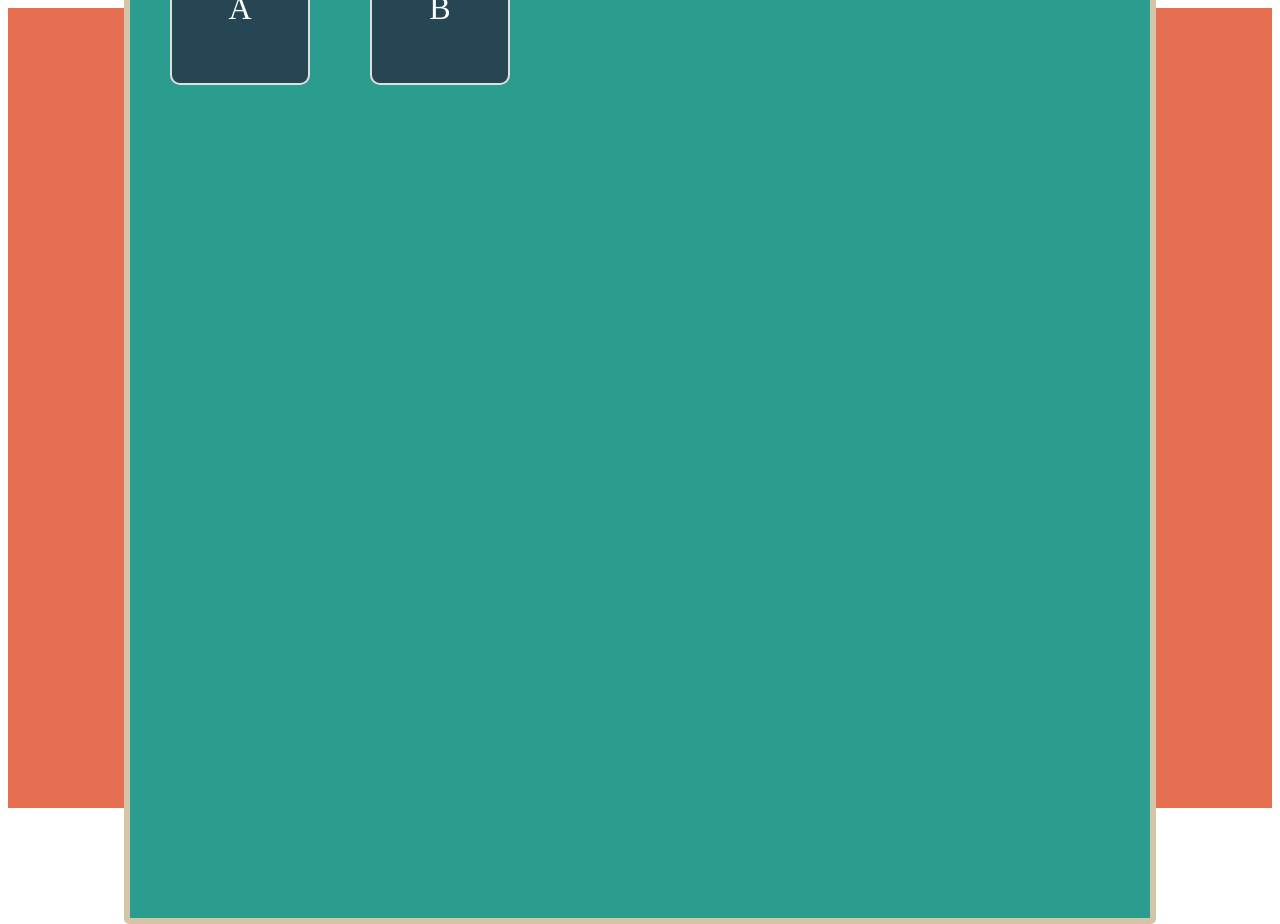
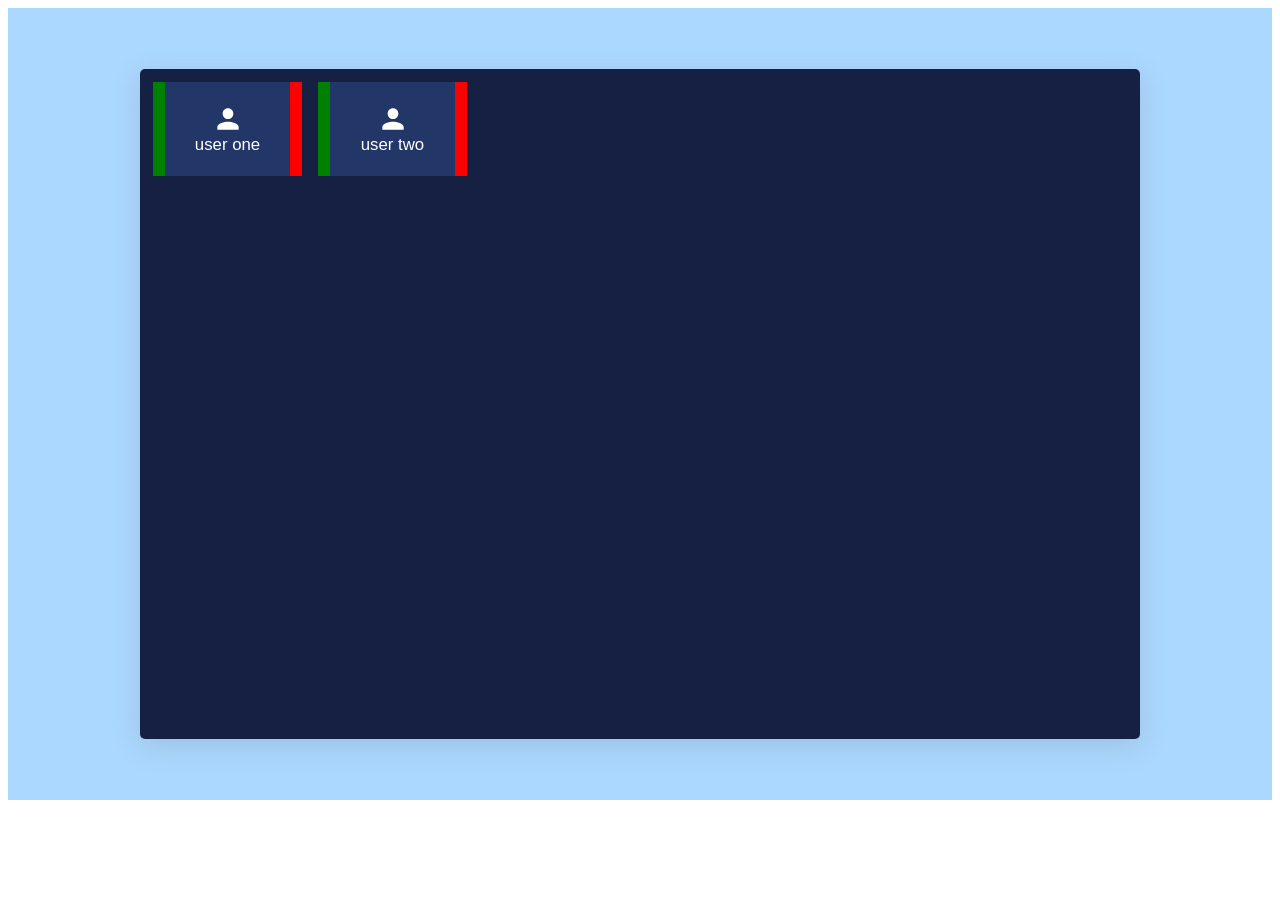
Before and after one commit to nomanoff/vanilla-dnd, a React (Create React App) app: page / in a window 1280 px wide. After the commit the page ends 808 px from the top, so only its background shows below. Built offline with nearby package versions, Linux system fonts and the light colour scheme.

Commit message:
'colors-and-logos-added-temporary-version'

```diff
--- a/package.json
+++ b/package.json
@@ -3,6 +3,8 @@
   "version": "0.1.0",
   "private": true,
   "dependencies": {
+    "@material-ui/core": "^4.11.3",
+    "@material-ui/icons": "^4.11.2",
     "@testing-library/jest-dom": "^5.11.4",
     "@testing-library/react": "^11.1.0",
     "@testing-library/user-event": "^12.1.10",
--- a/src/App.js
+++ b/src/App.js
@@ -1,6 +1,40 @@
 import React, { useState } from "react";
 import styled from "styled-components";
+import PersonIcon from "@material-ui/icons/Person";
 import { ParentBox, ChildBox } from "./Vanilla";
+
+const StyledCanvas = styled.div`
+  background: #abd8ff;
+  width: 100%;
+  height: 99vh;
+  display: flex;
+  justify-content: center;
+  align-items: center;
+`;
+
+const StyledWrapper = styled.div`
+  display: grid;
+  width: 990px;
+  height: 660px;
+  background-color: #162043;
+  border-radius: 5px;
+  margin: 0 auto;
+  padding: 5px;
+  justify-content: center;
+  align-content: center;
+  justify-items: center;
+  align-items: center;
+  box-shadow: rgba(100, 100, 111, 0.2) 0px 7px 29px 0px;
+  grid-template-columns: repeat(6, 165px);
+  grid-template-rows: repeat(6, 110px); ;
+`;
+
+const StyledPersonIcon = styled(PersonIcon)`
+  && {
+    color: white;
+    font-size: 2rem;
+  }
+`;
 
 function App() {
   const [currentDrag, setCurrDrag] = useState("");
@@ -20,21 +54,6 @@ function App() {
     parent8: false,
     parent9: false,
     parent10: false,
-    parent11: false,
-    parent12: false,
-    parent13: false,
-    parent14: false,
-    parent15: false,
-    parent16: false,
-    parent17: false,
-    parent18: false,
-    parent19: false,
-    parent20: false,
-    parent21: false,
-    parent22: false,
-    parent23: false,
-    parent24: false,
-    parent25: false,
   });
   const [hasChild2, setHasChild2] = useState({
     parent1: false,
@@ -47,21 +66,6 @@ function App() {
     parent8: false,
     parent9: false,
     parent10: false,
-    parent11: false,
-    parent12: false,
-    parent13: false,
-    parent14: false,
-    parent15: false,
-    parent16: false,
-    parent17: false,
-    parent18: false,
-    parent19: false,
-    parent20: false,
-    parent21: false,
-    parent22: false,
-    parent23: false,
-    parent24: false,
-    parent25: false,
   });
 
   return (
@@ -75,12 +79,14 @@ function App() {
         >
           {hasChild1.parent1 && (
             <ChildBox key="1" currentChild={handleCurrent} id="a">
-              A
+              <StyledPersonIcon />
+              user one
             </ChildBox>
           )}
           {hasChild2.parent1 && (
             <ChildBox key="2" currentChild={handleCurrent} id="b">
-              B
+              <StyledPersonIcon />
+              user two
             </ChildBox>
           )}
         </ParentBox>
@@ -93,12 +99,14 @@ function App() {
         >
           {hasChild1.parent2 && (
             <ChildBox key="1" currentChild={handleCurrent} id="a">
-              A
+              <StyledPersonIcon />
+              user one
             </ChildBox>
           )}
           {hasChild2.parent2 && (
             <ChildBox key="2" currentChild={handleCurrent} id="b">
-              B
+              <StyledPersonIcon />
+              user two
             </ChildBox>
           )}
         </ParentBox>
@@ -111,12 +119,14 @@ function App() {
         >
           {hasChild1.parent3 && (
             <ChildBox key="1" currentChild={handleCurrent} id="a">
-              A
+              <StyledPersonIcon />
+              user one
             </ChildBox>
           )}
           {hasChild2.parent3 && (
             <ChildBox key="2" currentChild={handleCurrent} id="b">
-              B
+              <StyledPersonIcon />
+              user two
             </ChildBox>
           )}
         </ParentBox>
@@ -128,12 +138,14 @@ function App() {
         >
           {hasChild1.parent4 && (
             <ChildBox key="1" currentChild={handleCurrent} id="a">
-              A
+              <StyledPersonIcon />
+              user one
             </ChildBox>
           )}
           {hasChild2.parent4 && (
             <ChildBox key="2" currentChild={handleCurrent} id="b">
-              B
+              <StyledPersonIcon />
+              user two
             </ChildBox>
           )}
         </ParentBox>
@@ -145,12 +157,14 @@ function App() {
         >
           {hasChild1.parent5 && (
             <ChildBox key="1" currentChild={handleCurrent} id="a">
-              A
+              <StyledPersonIcon />
+              user one
             </ChildBox>
           )}
           {hasChild2.parent5 && (
             <ChildBox key="2" currentChild={handleCurrent} id="b">
-              B
+              <StyledPersonIcon />
+              user two
             </ChildBox>
           )}
         </ParentBox>
@@ -162,12 +176,14 @@ function App() {
         >
           {hasChild1.parent6 && (
             <ChildBox key="1" currentChild={handleCurrent} id="a">
-              A
+              <StyledPersonIcon />
+              user one
             </ChildBox>
           )}
           {hasChild2.parent6 && (
             <ChildBox key="2" currentChild={handleCurrent} id="b">
-              B
+              <StyledPersonIcon />
+              user two
             </ChildBox>
           )}
         </ParentBox>
@@ -179,12 +195,14 @@ function App() {
         >
           {hasChild1.parent7 && (
             <ChildBox key="1" currentChild={handleCurrent} id="a">
-              A
+              <StyledPersonIcon />
+              user one
             </ChildBox>
           )}
           {hasChild2.parent7 && (
             <ChildBox key="2" currentChild={handleCurrent} id="b">
-              B
+              <StyledPersonIcon />
+              user two
             </ChildBox>
           )}
         </ParentBox>
@@ -196,12 +214,14 @@ function App() {
         >
           {hasChild1.parent8 && (
             <ChildBox key="1" currentChild={handleCurrent} id="a">
-              A
+              <StyledPersonIcon />
+              user one
             </ChildBox>
           )}
           {hasChild2.parent8 && (
             <ChildBox key="2" currentChild={handleCurrent} id="b">
-              B
+              <StyledPersonIcon />
+              user two
             </ChildBox>
           )}
         </ParentBox>
@@ -213,12 +233,14 @@ function App() {
         >
           {hasChild1.parent9 && (
             <ChildBox key="1" currentChild={handleCurrent} id="a">
-              A
+              <StyledPersonIcon />
+              user one
             </ChildBox>
           )}
           {hasChild2.parent9 && (
             <ChildBox key="2" currentChild={handleCurrent} id="b">
-              B
+              <StyledPersonIcon />
+              user two
             </ChildBox>
           )}
         </ParentBox>
@@ -230,267 +252,14 @@ function App() {
         >
           {hasChild1.parent10 && (
             <ChildBox key="1" currentChild={handleCurrent} id="a">
-              A
+              <StyledPersonIcon />
+              user one
             </ChildBox>
           )}
           {hasChild2.parent10 && (
             <ChildBox key="2" currentChild={handleCurrent} id="b">
-              B
-            </ChildBox>
-          )}
-        </ParentBox>
-        <ParentBox
-          id="11"
-          current={currentDrag}
-          control1={setHasChild2}
-          control={setHasChild1}
-        >
-          {hasChild1.parent11 && (
-            <ChildBox key="1" currentChild={handleCurrent} id="a">
-              A
-            </ChildBox>
-          )}
-          {hasChild2.parent11 && (
-            <ChildBox key="2" currentChild={handleCurrent} id="b">
-              B
-            </ChildBox>
-          )}
-        </ParentBox>
-        <ParentBox
-          id="12"
-          current={currentDrag}
-          control1={setHasChild2}
-          control={setHasChild1}
-        >
-          {hasChild1.parent12 && (
-            <ChildBox key="1" currentChild={handleCurrent} id="a">
-              A
-            </ChildBox>
-          )}
-          {hasChild2.parent12 && (
-            <ChildBox key="2" currentChild={handleCurrent} id="b">
-              B
-            </ChildBox>
-          )}
-        </ParentBox>
-        <ParentBox
-          id="13"
-          current={currentDrag}
-          control1={setHasChild2}
-          control={setHasChild1}
-        >
-          {hasChild1.parent13 && (
-            <ChildBox key="1" currentChild={handleCurrent} id="a">
-              A
-            </ChildBox>
-          )}
-          {hasChild2.parent13 && (
-            <ChildBox key="2" currentChild={handleCurrent} id="b">
-              B
-            </ChildBox>
-          )}
-        </ParentBox>
-        <ParentBox
-          id="14"
-          current={currentDrag}
-          control1={setHasChild2}
-          control={setHasChild1}
-        >
-          {hasChild1.parent14 && (
-            <ChildBox key="1" currentChild={handleCurrent} id="a">
-              A
-            </ChildBox>
-          )}
-          {hasChild2.parent14 && (
-            <ChildBox key="2" currentChild={handleCurrent} id="b">
-              B
-            </ChildBox>
-          )}
-        </ParentBox>
-        <ParentBox
-          id="15"
-          current={currentDrag}
-          control1={setHasChild2}
-          control={setHasChild1}
-        >
-          {hasChild1.parent15 && (
-            <ChildBox key="1" currentChild={handleCurrent} id="a">
-              A
-            </ChildBox>
-          )}
-          {hasChild2.parent15 && (
-            <ChildBox key="2" currentChild={handleCurrent} id="b">
-              B
-            </ChildBox>
-          )}
-        </ParentBox>
-        <ParentBox
-          id="16"
-          current={currentDrag}
-          control1={setHasChild2}
-          control={setHasChild1}
-        >
-          {hasChild1.parent16 && (
-            <ChildBox key="1" currentChild={handleCurrent} id="a">
-              A
-            </ChildBox>
-          )}
-          {hasChild2.parent16 && (
-            <ChildBox key="2" currentChild={handleCurrent} id="b">
-              B
-            </ChildBox>
-          )}
-        </ParentBox>
-        <ParentBox
-          id="17"
-          current={currentDrag}
-          control1={setHasChild2}
-          control={setHasChild1}
-        >
-          {hasChild1.parent17 && (
-            <ChildBox key="1" currentChild={handleCurrent} id="a">
-              A
-            </ChildBox>
-          )}
-          {hasChild2.parent17 && (
-            <ChildBox key="2" currentChild={handleCurrent} id="b">
-              B
-            </ChildBox>
-          )}
-        </ParentBox>
-        <ParentBox
-          id="18"
-          current={currentDrag}
-          control1={setHasChild2}
-          control={setHasChild1}
-        >
-          {hasChild1.parent18 && (
-            <ChildBox key="1" currentChild={handleCurrent} id="a">
-              A
-            </ChildBox>
-          )}
-          {hasChild2.parent18 && (
-            <ChildBox key="2" currentChild={handleCurrent} id="b">
-              B
-            </ChildBox>
-          )}
-        </ParentBox>
-        <ParentBox
-          id="19"
-          current={currentDrag}
-          control1={setHasChild2}
-          control={setHasChild1}
-        >
-          {hasChild1.parent19 && (
-            <ChildBox key="1" currentChild={handleCurrent} id="a">
-              A
-            </ChildBox>
-          )}
-          {hasChild2.parent19 && (
-            <ChildBox key="2" currentChild={handleCurrent} id="b">
-              B
-            </ChildBox>
-          )}
-        </ParentBox>
-        <ParentBox
-          id="20"
-          current={currentDrag}
-          control1={setHasChild2}
-          control={setHasChild1}
-        >
-          {hasChild1.parent20 && (
-            <ChildBox key="1" currentChild={handleCurrent} id="a">
-              A
-            </ChildBox>
-          )}
-          {hasChild2.parent20 && (
-            <ChildBox key="2" currentChild={handleCurrent} id="b">
-              B
-            </ChildBox>
-          )}
-        </ParentBox>
-        <ParentBox
-          id="21"
-          current={currentDrag}
-          control1={setHasChild2}
-          control={setHasChild1}
-        >
-          {hasChild1.parent21 && (
-            <ChildBox key="1" currentChild={handleCurrent} id="a">
-              A
-            </ChildBox>
-          )}
-          {hasChild2.parent21 && (
-            <ChildBox key="2" currentChild={handleCurrent} id="b">
-              B
-            </ChildBox>
-          )}
-        </ParentBox>
-        <ParentBox
-          id="22"
-          current={currentDrag}
-          control1={setHasChild2}
-          control={setHasChild1}
-        >
-          {hasChild1.parent22 && (
-            <ChildBox key="1" currentChild={handleCurrent} id="a">
-              A
-            </ChildBox>
-          )}
-          {hasChild2.parent22 && (
-            <ChildBox key="2" currentChild={handleCurrent} id="b">
-              B
-            </ChildBox>
-          )}
-        </ParentBox>
-        <ParentBox
-          id="23"
-          current={currentDrag}
-          control1={setHasChild2}
-          control={setHasChild1}
-        >
-          {hasChild1.parent23 && (
-            <ChildBox key="1" currentChild={handleCurrent} id="a">
-              A
-            </ChildBox>
-          )}
-          {hasChild2.parent23 && (
-            <ChildBox key="2" currentChild={handleCurrent} id="b">
-              B
-            </ChildBox>
-          )}
-        </ParentBox>
-        <ParentBox
-          id="24"
-          current={currentDrag}
-          control1={setHasChild2}
-          control={setHasChild1}
-        >
-          {hasChild1.parent24 && (
-            <ChildBox key="1" currentChild={handleCurrent} id="a">
-              A
-            </ChildBox>
-          )}
-          {hasChild2.parent24 && (
-            <ChildBox key="2" currentChild={handleCurrent} id="b">
-              B
-            </ChildBox>
-          )}
-        </ParentBox>
-        <ParentBox
-          id="25"
-          current={currentDrag}
-          control1={setHasChild2}
-          control={setHasChild1}
-        >
-          {hasChild1.parent25 && (
-            <ChildBox key="1" currentChild={handleCurrent} id="a">
-              A
-            </ChildBox>
-          )}
-          {hasChild2.parent25 && (
-            <ChildBox key="2" currentChild={handleCurrent} id="b">
-              B
+              <StyledPersonIcon />
+              user two
             </ChildBox>
           )}
         </ParentBox>
@@ -500,29 +269,3 @@ function App() {
 }
 
 export default App;
-
-const StyledCanvas = styled.div`
-  background: #e76f51;
-  width: 100%;
-  height: 100vh;
-  display: flex;
-  justify-content: center;
-  align-items: center;
-`;
-
-const StyledWrapper = styled.div`
-  display: grid;
-  width: 1000px;
-  height: 1000px;
-  background-color: #2a9d8f;
-  border-radius: 5px;
-  margin: 0 auto;
-  padding: 10px;
-  justify-content: center;
-  align-content: center;
-  justify-items: center;
-  align-items: center;
-  border: 6px solid #d3c6a6;
-  grid-template-columns: 200px 200px 200px 200px 200px;
-  grid-template-rows: 200px 200px 200px 200px 200px;
-`;
--- a/src/Vanilla.js
+++ b/src/Vanilla.js
@@ -3,14 +3,17 @@ import styled from "styled-components";
 
 //Styles of the ParentBoxS
 const StyledEmpty = styled.div`
-  height: 150px;
-  width: 150px;
+  height: 100px;
+  width: 125px;
   display: flex;
   align-items: center;
+  flex-direction: column;
+  margin: 5px;
+  padding: 4px;
   justify-content: center;
   user-select: none;
   border: ${({ hovered }) => (hovered ? "3px dashed #fffcfc" : "none")};
-  border-radius: 10px;
+  border-radius: 1px;
 `;
 
 export function ParentBox({ children, control, control1, id, current }) {
@@ -76,16 +79,20 @@ export function ParentBox({ children, control, control1, id, current }) {
 }
 
 const fill = {
-  backgroundColor: "#264653",
+  backgroundColor: "#223668",
   position: "relative",
   display: "flex",
   justifyContent: "center",
+  flexDirection: "column",
   alignItems: "center",
-  fontSize: "2rem",
+  fontFamily: "sans-serif",
+  fontSize: "1.05rem",
   color: "#fff",
-  borderRadius: "10px",
+  borderRadius: "0px",
   border: "2px solid #e0e0e0",
-  margin: "5px",
+  borderWidth: "0 12px",
+  borderColor: "#e0e0e0 red #e0e0e0 green",
+  margin: "3px",
   height: "100%",
   width: "100%",
   cursor: "pointer",
```
Also changed, not shown: 1 other file (tests, documents, lock files or other folders).
